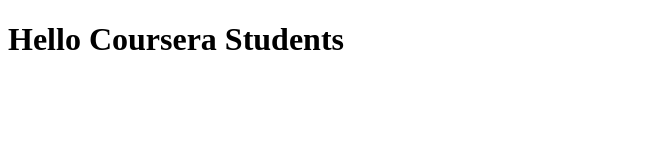
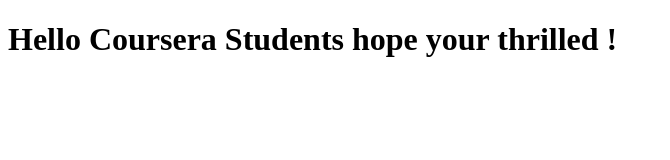
Before and after one commit to maghraoui21/coursera-angular-test, a plain HTML site: page index.html in a window 1280 px wide. Shown: the whole page, without its empty margins (0-670 px from the left). Drawn offline with Linux system fonts and the light colour scheme.

Commit message:
next web file.

```diff
--- a/index.html
+++ b/index.html
@@ -7,6 +7,6 @@
     <title>Document</title>
 </head>
 <body>
-   <h1>Hello Coursera Students</h1>
+   <h1>Hello Coursera Students hope your thrilled !</h1>
 </body>
 </html>
```
